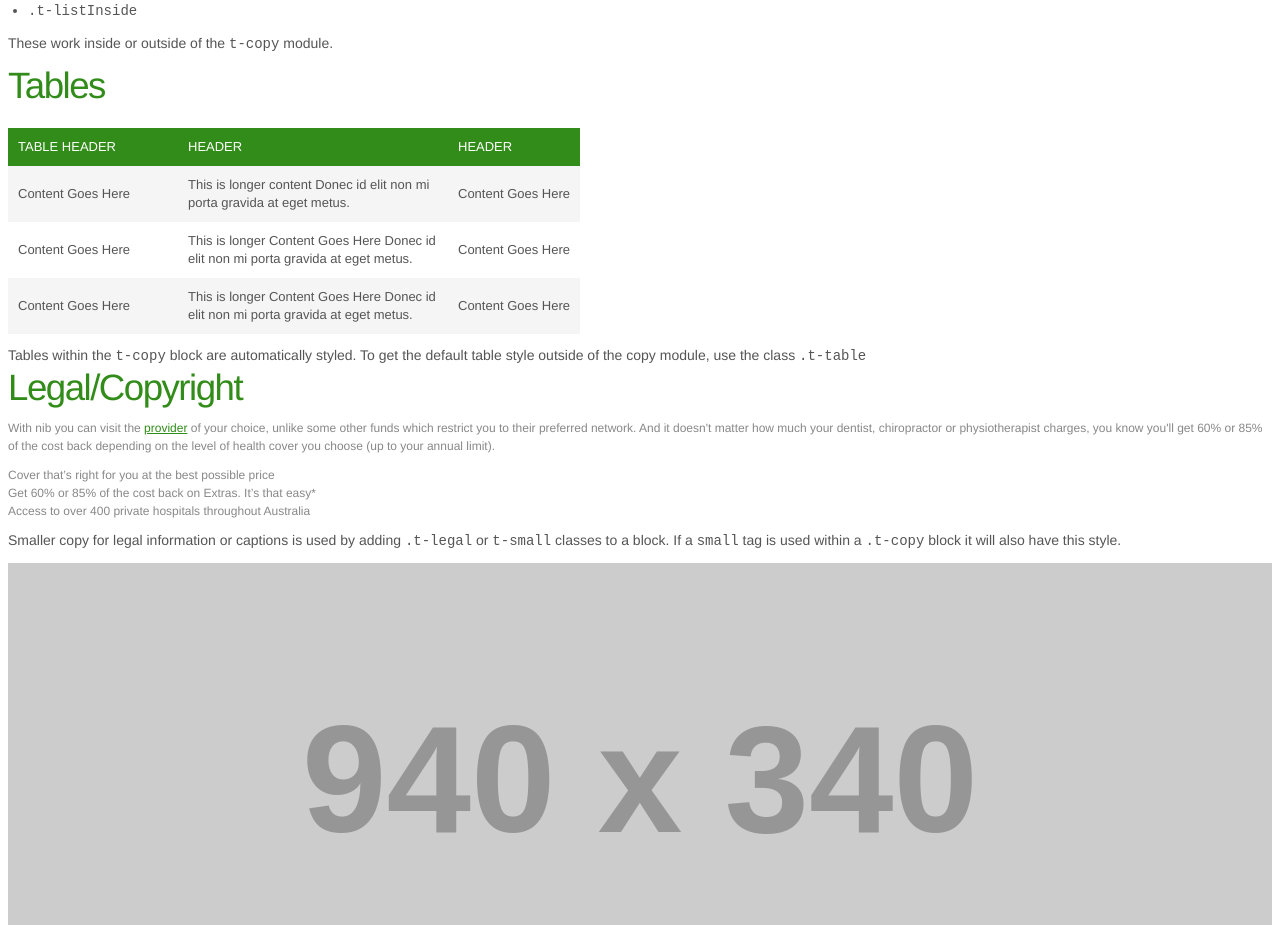
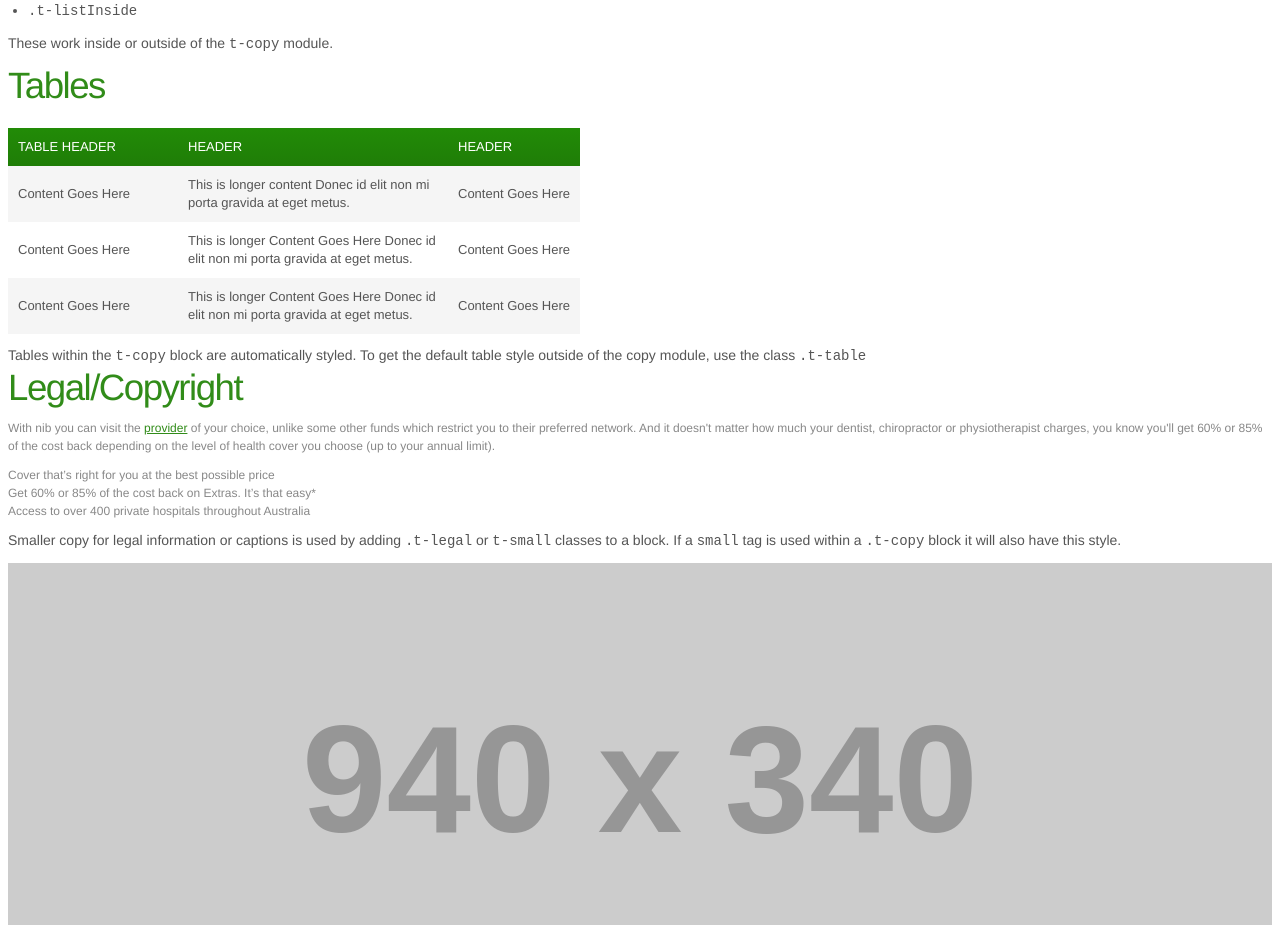
Before and after one commit to nib-styles/typography, a plain HTML site: page demo/index.html in a window 1280 px wide. Shown: the part 5034-5959 px from the top of the page. Drawn offline with nearby package versions, Linux system fonts and the light colour scheme; files that its build step writes are made by us from their sources; placeholder pictures from the web are drawn by us.

Commit message:
fixed gradient

```diff
--- a/index.scss
+++ b/index.scss
@@ -139,7 +139,7 @@ blockquote {
     font-family: "colfax-web", "Helvetica Neue", Helvetica, Arial, sans-serif;
     font-weight: 500;
     background-color: #318C19;
-    background-image: linear-gradient(top, #228b07, #1f7d07);
+    background-image: linear-gradient(to bottom, #228b07, #1f7d07);
     color: #fff;
     -webkit-font-smoothing: antialiased;
     text-transform: uppercase;
```
Also changed, not shown: index.css.
